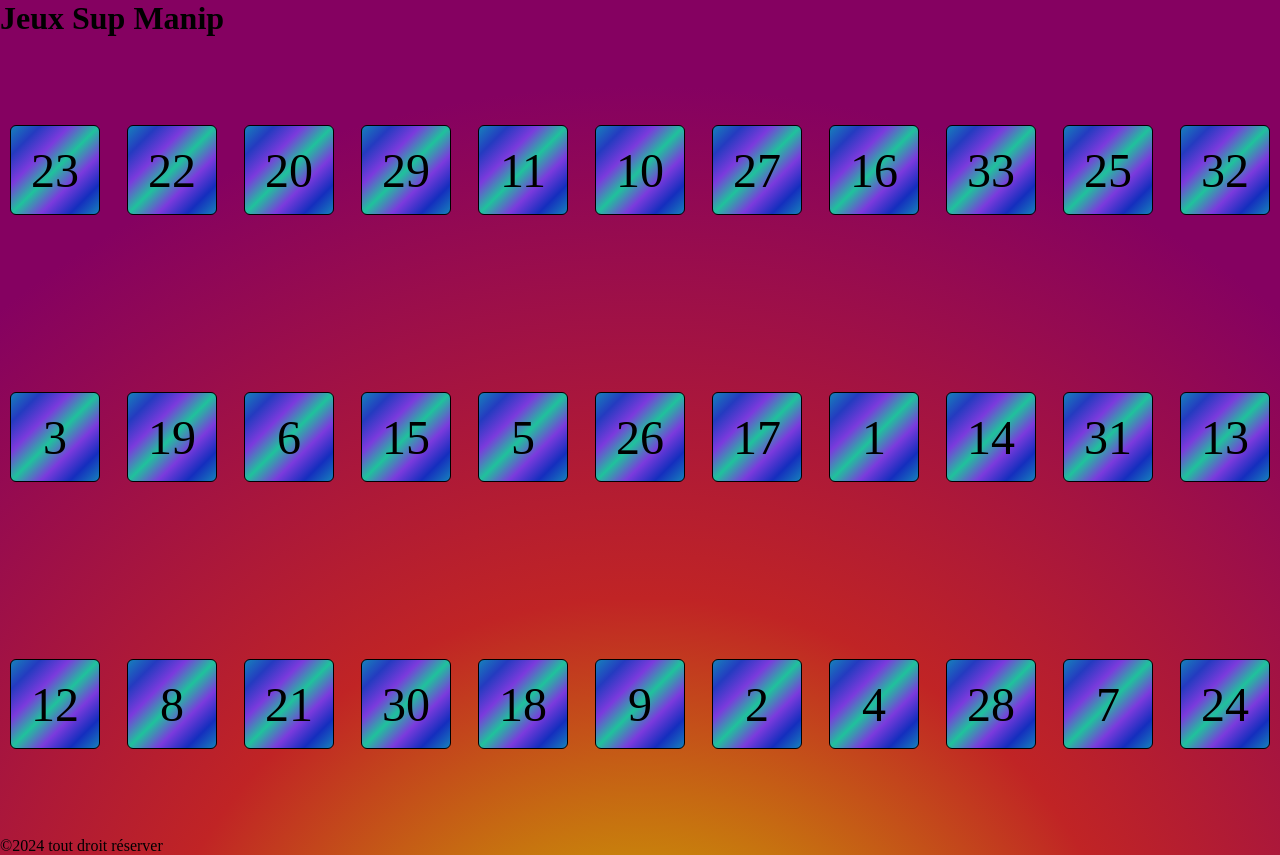
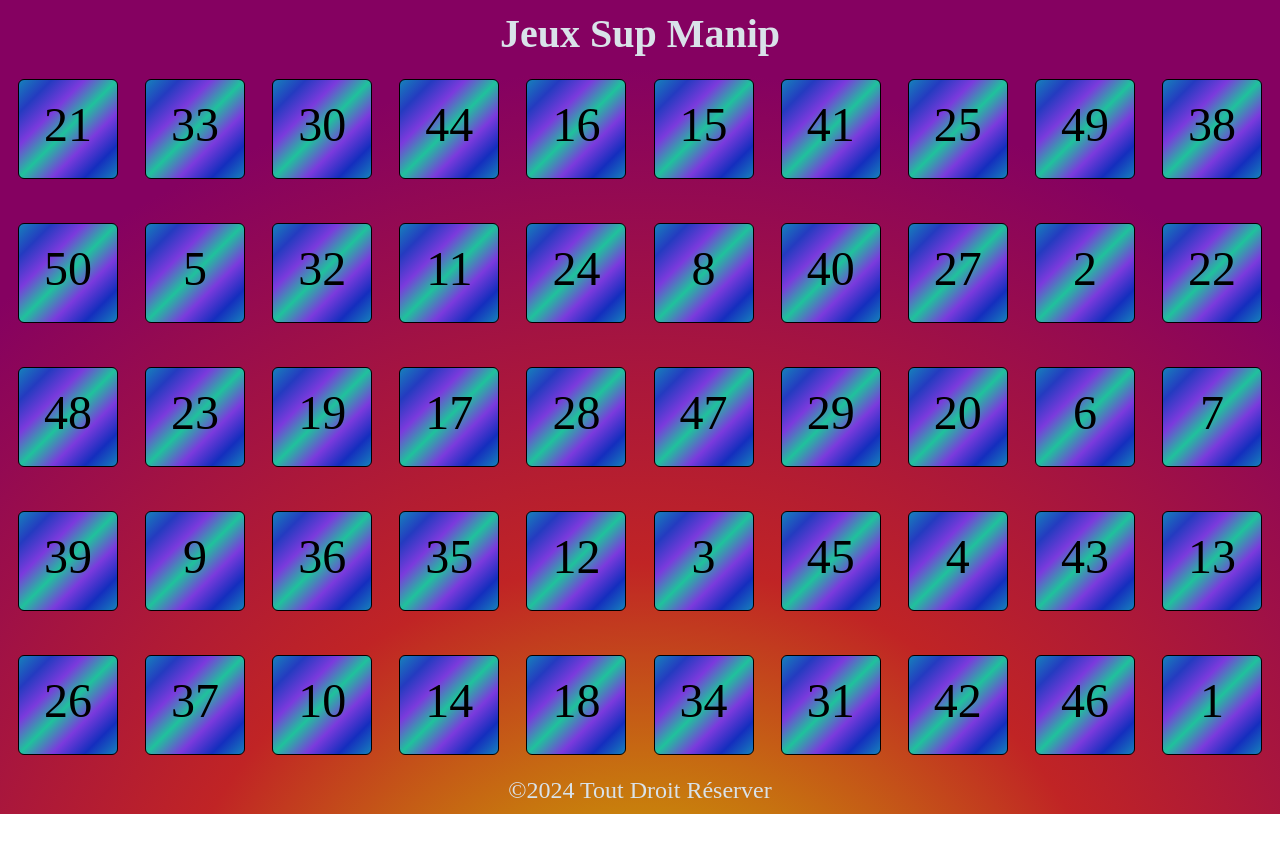
Before and after one commit to marie-josee67/JeuxSupManipEssaie, a plain HTML site: page index.html in a window 1280 px wide. After the commit the page ends 814 px from the top, so only its background shows below. Drawn offline with Linux system fonts and the light colour scheme.

Commit message:
Rajout du CSS de la nouvel sémantique + modification des taille des casses. Modification de l'effet lors du clickage d'une bonne casse.

```diff
--- a/css/style.css
+++ b/css/style.css
@@ -1,14 +1,31 @@
 *{
     box-sizing: border-box;
     margin: 0;
-    padding: 0;
-    width: 100vw;
+    padding: 0 2px;
+    max-width: 100vw;
     justify-content: center;
     align-items: center;
 }
+
 body{
 
     background: radial-gradient(circle at 50% 130%,#ccac00 10%, #c02425 40%,#850161  80%);
+}
+
+.big_title{
+    font-size: 2.5rem;
+    text-align: center;
+    text-transform: capitalize;
+    margin-top: 10px;
+    color: rgb(217, 226, 233);
+}
+
+footer{
+    font-size: 1.5rem;
+    text-transform:capitalize;
+    text-align: center;
+    margin-bottom: 10px;
+    color: rgb(217, 226, 233);
 }
 
 #board{
@@ -17,13 +34,13 @@ body{
     justify-content: space-between;
     align-items:center;
     width: 100%;
-    height: 100vh;
+    min-height: 90vh;
     /*border: solid 2px blue;*/
 }
 
 .box{
-    width:90px;
-    height:90px;
+    width:100px;
+    height:100px;
     border: 1px solid black;
     background: linear-gradient(to left top,#1681bb,#142ebe,#7b3add, #1fc29c, #7b3add, #243bc0, #1681bb);
     font-size: 3em;
@@ -35,11 +52,13 @@ body{
     cursor: pointer;
     transition: background-color 0.8s,color 0.8s, trasform 0.8s;
 }
+
 .box-click{
-    background-color:#ccc;/*  ne fonctionne pas a cause du background: linear-gradient(to left top,#1681bb,#142ebe,#7b3add, #1fc29c, #7b3add, #243bc0, #1681bb);*/
-    color:white;
+    background: linear-gradient(to right top,#1b1c1c,#757575,#090909 );/* mettre un bg linear sinon cela ne marche pas */
+    color:rgb(102, 99, 99);
     transform: scale(0.8);
 }
+
 @keyframes appear{
     from{
         transform: scale(0) rotate(180deg);
--- a/index.html
+++ b/index.html
@@ -10,7 +10,7 @@
 <body>
 
     <header>
-        <h1> Jeux Sup Manip </h1>
+        <h1 class="big_title"> Jeux Sup Manip </h1>
     </header>
 
     <main>
--- a/script.js
+++ b/script.js
@@ -20,7 +20,7 @@ const board = document.querySelector ("#board");
 let nb=1;// on déclare une variable nb qui représentera le numéro attendue et s'incrémentera en cas de clc valide
 
 // crée plusieur boites:
-for(let i = 1; i<=33;i++){ // nombre de boite voulu 136 ou 10
+for(let i = 1; i<=50;i++){ // nombre de boite voulu 130 ou 10
     const newbox = box.cloneNode();// faire des clone de la boite
     newbox.innerText=i;
     board.appendChild(newbox);
@@ -48,7 +48,7 @@ for(let i = 1; i<=33;i++){ // nombre de boite voulu 136 ou 10
         }
         //3 le joueur a cliquée sur une page déjà grisée il est juste informer
         else {
-            alert ("Case déjà cliquée !");
+            alert ("Case déjà cliquée concentre toi!");
         }
     })
 }
```
